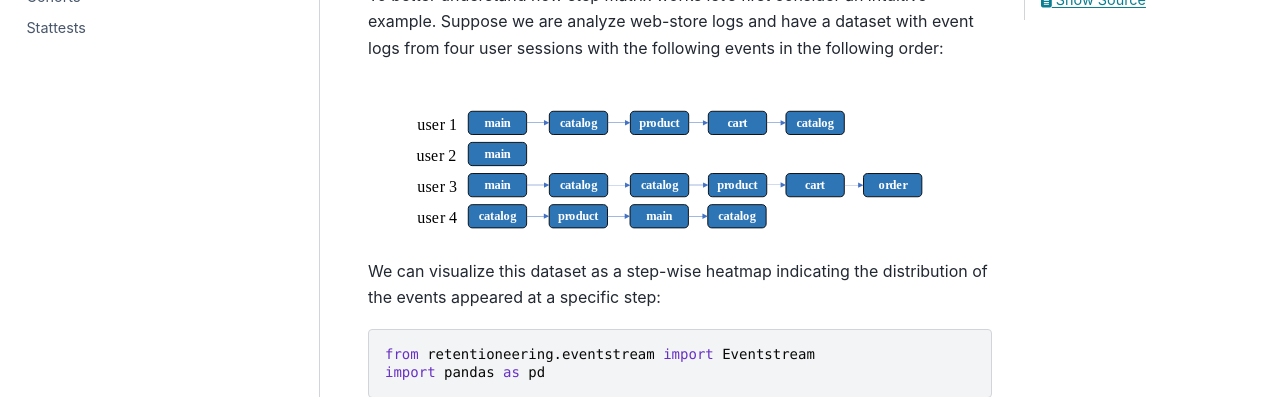
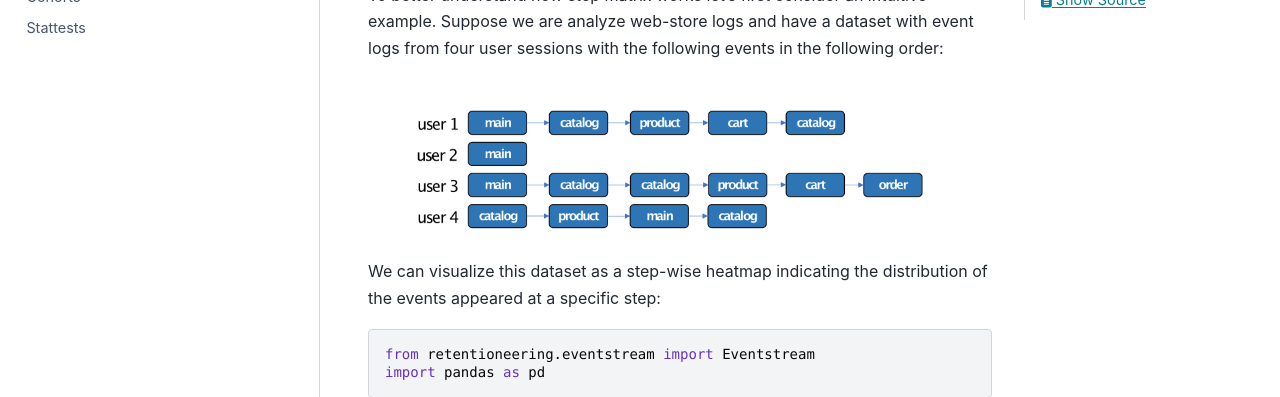
Before and after one commit to retentioneering/retentioneering-tools, a Sphinx documentation site: the page built from docs/source/user_guides/step_matrix.rst, in a window 1280 px wide and 900 px high. Shown: the part 449-846 px from the top of the window. Built offline with Sphinx 7.4.7 and the PyData theme 0.15.4, drawn with Linux system fonts in a browser that asks for light colours; comment, search, counter and statistics services are not loaded.

Commit message:
Some fixes for doc generation in pdf format

```diff
--- a/docs/source/conf.py
+++ b/docs/source/conf.py
@@ -80,6 +80,10 @@ html_css_files = [
     "css/custom.css",
 ]
 
+# This is a solution for deeply nested lists while building the doc as a pdf-file.
+# https://stackoverflow.com/a/28454426
+latex_elements = {"preamble": "\\usepackage{enumitem}\\setlistdepth{99}"}
+
 
 extlinks = {
     "numpy_link": ("https://numpy.org/doc/stable/reference/arrays.datetime.html#datetime-units/%s", None),
--- a/docs/source/user_guides/cohorts.rst
+++ b/docs/source/user_guides/cohorts.rst
@@ -460,7 +460,7 @@ Average
 Cut matrix
 ~~~~~~~~~~
 
-There are three ways to сut the matrix to get rid of boundary values,
+There are three ways to cut the matrix to get rid of boundary values,
 for example, when there is not enough data available at the moment to
 adequately analyze the behavior of the cohort.
 
--- a/docs/source/user_guides/step_matrix.rst
+++ b/docs/source/user_guides/step_matrix.rst
@@ -17,7 +17,7 @@ intuitive example. Suppose we are analyze web-store logs and have a
 dataset with event logs from four user sessions with the following
 events in the following order:
 
-.. image:: /_static/user_guides/step_matrix/step_matrix_demo.svg
+.. image:: /_static/user_guides/step_matrix/step_matrix_demo.png
 
 
 We can visualize this dataset as a step-wise heatmap indicating the
```
Also changed, not shown: docs/source/_static/user_guides/step_matrix/step_matrix_demo.png (added), docs/source/_static/user_guides/step_matrix/step_matrix_demo.svg (deleted).
